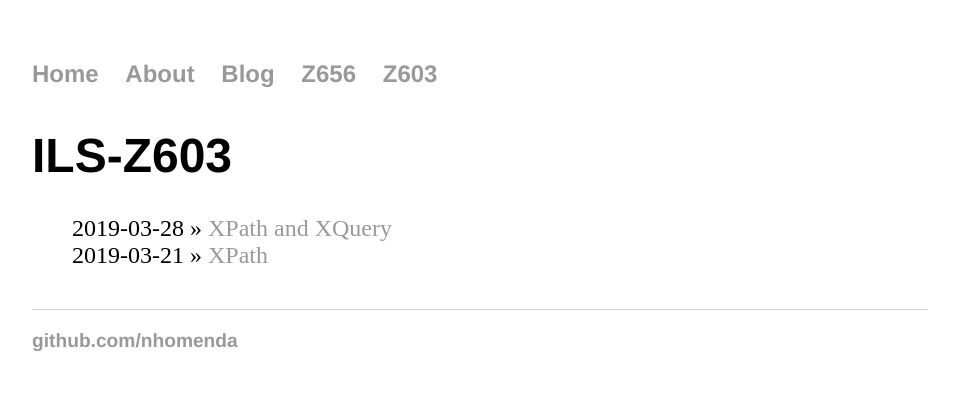
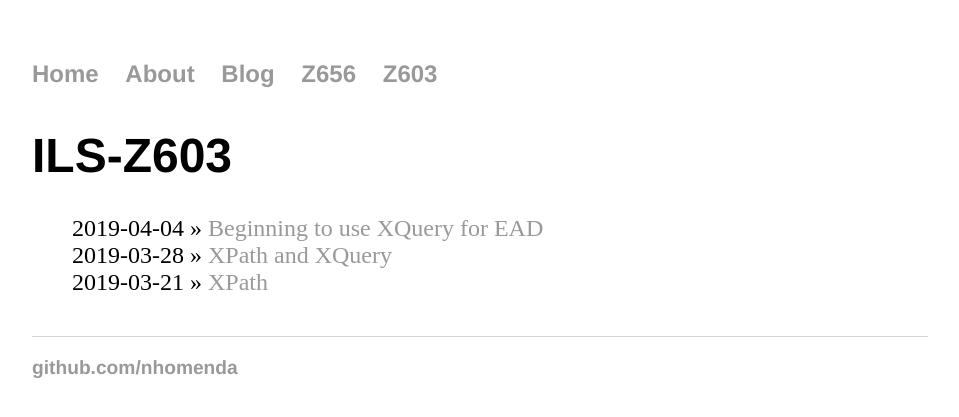
Before and after one commit to nhomenda/nhomenda.github.io, a Jekyll site: the page built from Z603/index.html, in a window 1280 px wide. Shown: the top 417 px of the page, without its empty margins (160-1119 px from the left). Built offline with Jekyll 4.4.1, drawn with Linux system fonts in a browser that asks for light colours.

Commit message:
Update index.html

```diff
--- a/Z603/index.html
+++ b/Z603/index.html
@@ -4,6 +4,7 @@ title: ILS-Z603
 ---
 	<h1>{{ page.title }}</h1>
 	<ul class="assignments">
+	    <li>2019-04-04 » <a href="/Z603/ead-xquery.html.html" title="Beginning to use XQuery for EAD">Beginning to use XQuery for EAD</a></li>
 	    <li>2019-03-28 » <a href="/Z603/xpath-xquery.html" title="XPath and Xquery">XPath and XQuery</a></li>
 	    <li>2019-03-21 » <a href="/Z603/xpath.html" title="XPath">XPath</a></li>
 	</ul>
```
